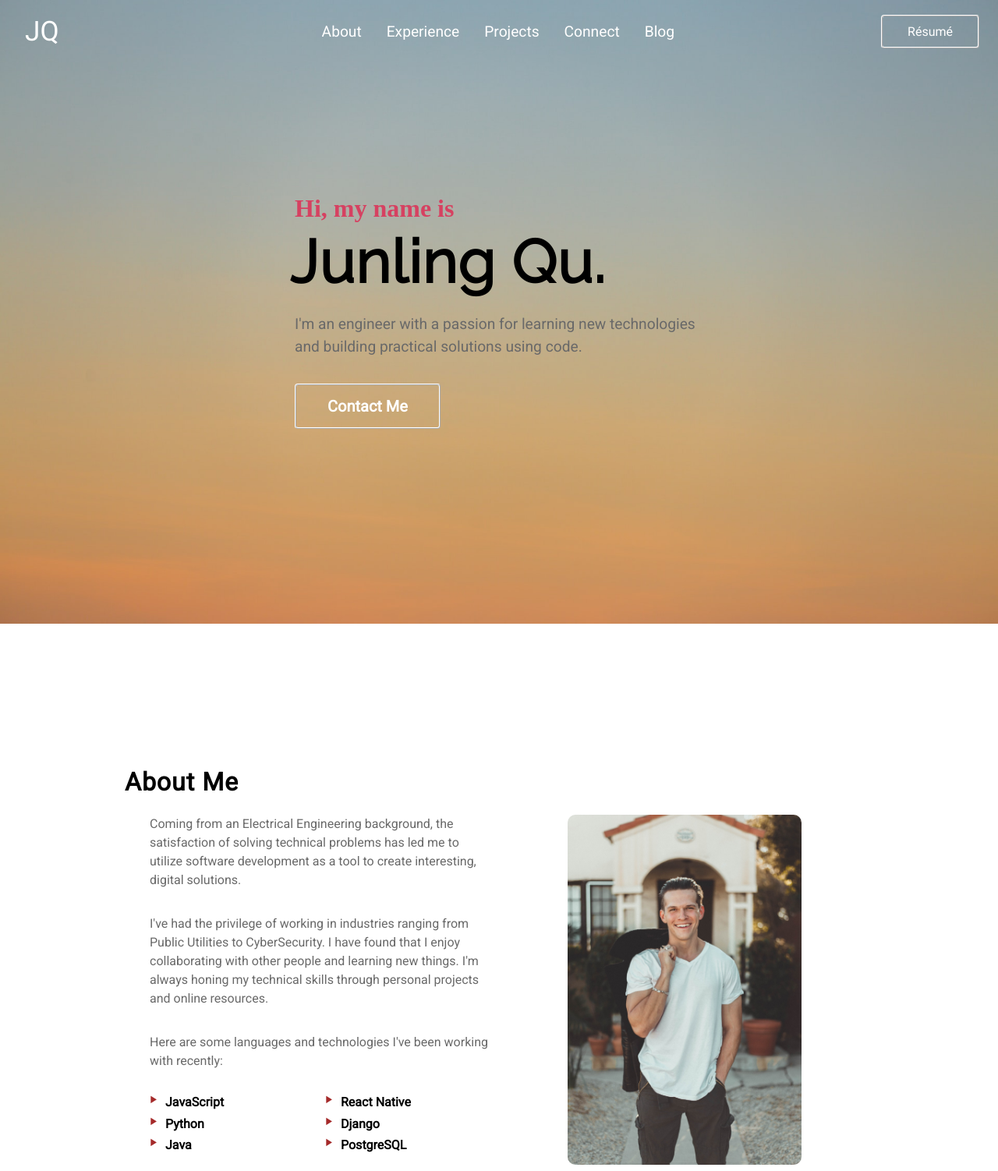
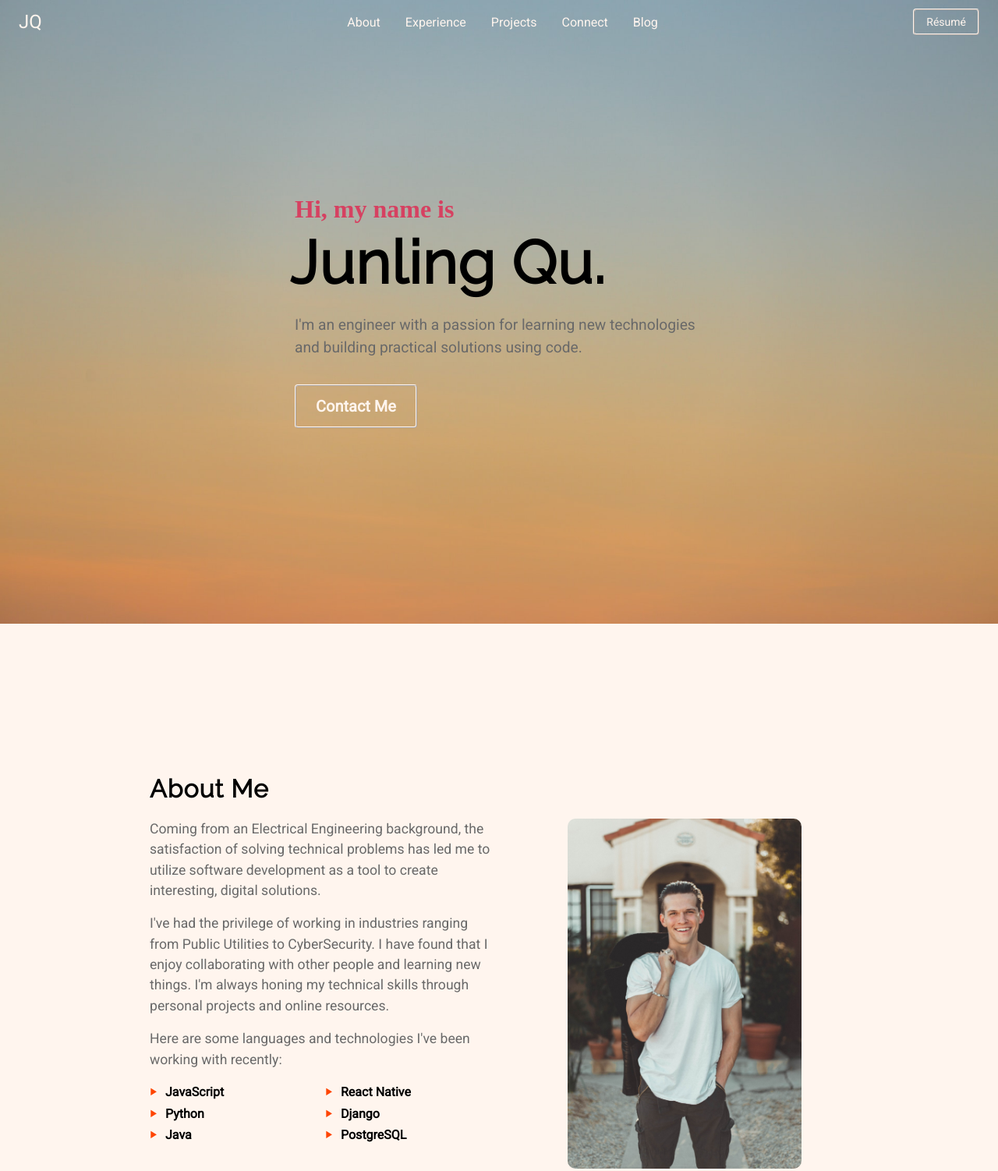
Before and after one commit to junling2/personal-website-v2, a Gatsby site: page / in a window 1280 px wide. Shown: the top 1502 px of the page at 78% size. Built offline with nearby package versions, Linux system fonts and the light colour scheme; Gatsby itself is replaced by a stand-in of ours; a web font is replaced by a local one.

Commit message:
Adjust Styling
Change navbar height and color schemes, add change color on scroll effect and box-shadow

```diff
--- a/gatsby-config.js
+++ b/gatsby-config.js
@@ -12,7 +12,7 @@ module.exports = {
     {
       resolve: `gatsby-plugin-google-fonts`,
       options: {
-        fonts: [`Roboto`, `Style Script`, `Raleway`],
+        fonts: [`Roboto`, `Style Script`, `Raleway`, `IBM Plex Sans`],
         display: "swap",
       },
     },
--- a/src/components/button.js
+++ b/src/components/button.js
@@ -2,12 +2,11 @@ import styled from "styled-components"
 import { Link } from "gatsby"
 
 export const Button = styled(Link)`
-  background: transparent;
-  border: 2px ridge white;
-  white-space: nowrap;
-  padding: ${({ big }) => (big ? "16px 40px" : "10px 32px")};
-  color: #ffffff;
-  font-size: ${({ big }) => (big ? "20px" : "16px")};
+  border: 2px ridge #fff5ee;
+  align-items: center;
+  padding: ${({ big }) => (big ? "16px 40px" : "7px 15px")};
+  color: #fff5ee;
+  font-size: ${({ big }) => (big ? "20px" : "14px")};
   min-width: 100px;
   cursor: pointer;
   text-decoration: none;
--- a/src/components/header.js
+++ b/src/components/header.js
@@ -1,4 +1,4 @@
-import React from "react"
+import React, { useState } from "react"
 import styled from "styled-components"
 import { Link } from "gatsby"
 import { GoThreeBars } from "react-icons/go"
@@ -6,8 +6,23 @@ import { menuData } from "./data/menuData"
 import { Button } from "./button"
 
 const Header = () => {
+  const [navbar, setNavbar] = useState(false)
+
+  const changeBackground = () => {
+    if (window.scrollY >= 80) {
+      setNavbar(true)
+    } else {
+      setNavbar(false)
+    }
+  }
+
+  window.addEventListener("scroll", changeBackground)
+
   return (
-    <Nav>
+    <Nav
+      background={navbar ? "rgba(105,105,105,0.9)" : "transparent"}
+      boxShadow={navbar ? "0px 6px 15px" : ""}
+    >
       <NavLogo to="/">JQ</NavLogo>
       <Bars />
       <NavMenu>
@@ -29,30 +44,32 @@ const Header = () => {
 export default Header
 
 const Nav = styled.nav`
-  background: transparent;
-  height: 80px;
+  background: ${props => props.background};
+  box-shadow: ${props => props.boxShadow};
+  transition: background-color 1s, box-shadow 1s;
+  height: 55px;
   display: flex;
   justify-content: space-between;
+  align-items: center;
   padding: 0.5rem calc((100vw - 1300px) / 2);
   position: sticky;
+  top: 0;
   z-index: 100;
 `
 const NavLogo = styled(Link)`
-  color: #ffffff;
+  color: #fff5ee;
   display: flex;
   align-items: center;
   text-decoration: none;
-  padding: 0 1rem;
-  margin-left: 1rem;
-  font-size: 2.2rem;
-  height: 100%;
+  margin-left: 24px;
+  font-size: 1.5rem;
   cursor: pointer;
 `
 
 const NavLink = styled(Link)`
   position: relative;
-  font-size: 1.2rem;
-  color: #ffffff;
+  font-size: 1rem;
+  color: #fff5ee;
   display: flex;
   align-items: center;
   text-decoration: none;
@@ -65,11 +82,11 @@ const NavLink = styled(Link)`
   &::after {
     content: "";
     position: absolute;
-    bottom: 1rem;
     left: 0;
+    bottom: 0;
     width: 100%;
     height: 0.1em;
-    background-color: white;
+    background-color: #fff5ee;
     opacity: 1;
     transition: opacity 300ms, transform 300ms;
     transform: translate3d(-110%, 0, 0);
@@ -82,22 +99,23 @@ const NavLink = styled(Link)`
 `
 const Bars = styled(GoThreeBars)`
   display: none;
-  color: #ffffff;
+  color: #fff5ee;
 
   @media screen and (max-width: 768px) {
-    display: block;
-    position: absolute;
-    top: 0;
-    right: 0;
-    transform: translate(-100%, 75%);
+    display: flex;
+    margin-right: 1.4rem;
+    align-items: center;
     font-size: 1.8rem;
     cursor: pointer;
   }
 `
 const NavMenu = styled.div`
-  margin-left: 3.5rem;
   display: flex;
   align-items: center;
+  padding-top: 7px;
+  padding-bottom: 5px;
+  height: 100%;
+  margin-left: 4rem;
 
   @media screen and (max-width: 768px) {
     display: none;
@@ -105,8 +123,6 @@ const NavMenu = styled.div`
 `
 
 const NavBtn = styled.nav`
-  display: flex;
-  align-items: center;
   margin-right: 24px;
 
   @media screen and (max-width: 768px) {
--- a/src/components/hero.js
+++ b/src/components/hero.js
@@ -30,7 +30,7 @@ const HeroContainer = styled.div`
   height: 100vh;
   padding: 0 1rem;
   position: relative;
-  margin-top: -80px;
+  margin-top: -55px;
 `
 
 const HeroContent = styled.div`
@@ -87,10 +87,10 @@ const HeroP = styled.p`
 const MailButton = styled.a`
   margin-left: 1rem;
   background: transparent;
-  border: 2px ridge white;
-  white-space: nowrap;
-  padding: 16px 40px;
-  color: white;
+  border: 2px ridge #fff5ee;
+  padding: 15px 25px;
+  text-align: center;
+  color: #fff5ee;
   font-size: 20px;
   min-width: 100px;
   cursor: pointer;
--- a/src/components/sections/about.js
+++ b/src/components/sections/about.js
@@ -63,7 +63,7 @@ const About = () => {
 export default About
 
 const AboutContainer = styled.div`
-  background: white;
+  background: #fff5ee;
   display: flex;
   justify-content: center;
   align-items: center;
@@ -97,9 +97,13 @@ const AboutItems = styled.div`
 `
 
 const AboutH1 = styled.h1`
+  font-family: "Raleway";
+  align-items: center;
   font-size: 2rem;
-  margin-bottom: 1.5rem;
-  margin-left: 5rem;
+  font-weight: 900;
+  margin-top: 0.8rem;
+  margin-bottom: 1.3rem;
+  margin-left: 7rem;
   letter-spacing: 1px;
   max-height: 100%;
 `
@@ -118,11 +122,11 @@ const AboutColumns = styled.div`
 `
 
 const AboutP = styled.p`
-  margin-bottom: 2rem;
+  margin-bottom: 1rem;
   word-wrap: normal;
   max-width: 440px;
   font-weight: 100;
-  font-size: 1rem;
+  font-size: 1.1rem;
   color: #696969;
   line-height: 1.5;
 `
@@ -144,7 +148,8 @@ const SkillsList = styled.ul`
       content: "‣";
       position: absolute;
       left: 0;
-      color: brown;
+      margin-top: 0.2rem;
+      color: orangered;
       line-height: 12px;
     }
   }
--- /dev/null
+++ b/src/components/sections/work.js
@@ -0,0 +1,17 @@
+import React from "react"
+import styled from "styled-components"
+
+const Work = () => {
+  return <WorkContainer>work</WorkContainer>
+}
+
+export default Work
+
+const WorkContainer = styled.div`
+  background: #fff5ee;
+  display: flex;
+  justify-content: center;
+  align-items: center;
+  padding: 0 1rem;
+  height: 100vh;
+`
--- a/src/pages/index.js
+++ b/src/pages/index.js
@@ -3,12 +3,14 @@ import Layout from "../components/layout"
 import Seo from "../components/seo"
 import Hero from "../components/hero"
 import About from "../components/sections/about"
+import Work from "../components/sections/work"
 
 const IndexPage = () => (
   <Layout>
     <Seo title="Home" />
     <Hero />
     <About />
+    <Work />
   </Layout>
 )
 
```
